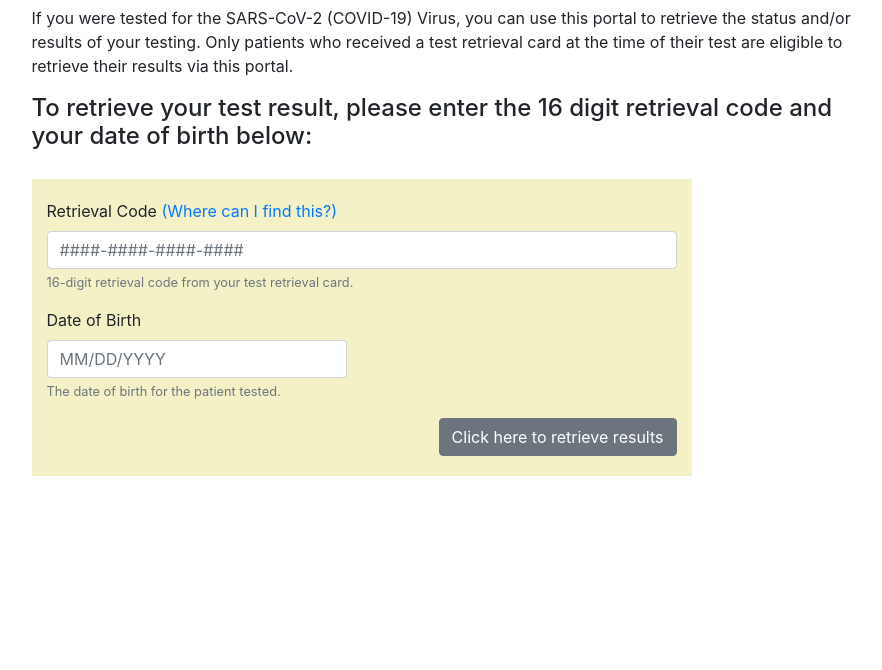
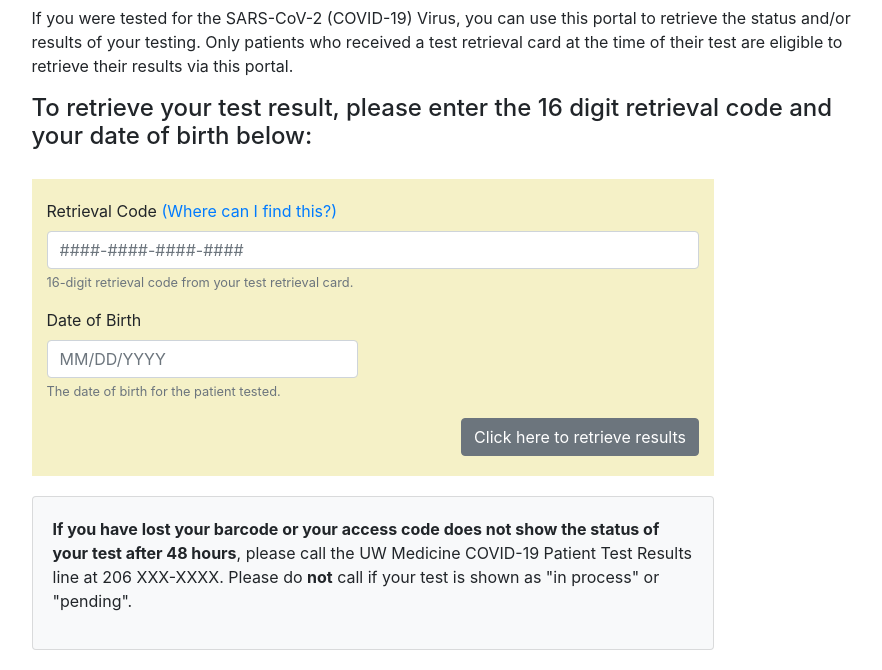
Before and after one commit to kamaal44/securelink, a Flask app: page / in a window 1280 px wide. Shown: the part 211-881 px from the top of the page, without its empty margins (196-1078 px from the left). Before the commit the page ends 687 px from the top, so only its background shows below. Run offline with Flask 2, Linux system fonts and the light colour scheme; some libraries are stand-ins or nearby versions.

Commit message:
add contact info for hotline + revamp css/html on index

```diff
--- a/static/css/main.css
+++ b/static/css/main.css
@@ -110,7 +110,7 @@ h1, h2, h3 {
 #form-card {
   display: inline-block;
   background-color: #f5f1c7;
-  width: 80%;
+  width: 100%;
   margin: 20px 0 20px 0;
   padding: 20px 0 20px 0;
 }
--- a/templates/index.html
+++ b/templates/index.html
@@ -5,6 +5,8 @@
         <p>
           If you were tested for the SARS-CoV-2 (COVID-19) Virus, you can use this portal to retrieve the status and/or results of your testing. Only patients who received a test retrieval card at the time of their test are eligible to retrieve their results via this portal.
         <h4>To retrieve your test result, please enter the 16 digit retrieval code and your date of birth below:</h4>
+        <div class='row'>
+          <div class='col-lg-10'>
             <div id="form-card">
               <form action="/result" method="post" id="submitform">
                 <div class="form-group col-md-12">
@@ -37,6 +39,15 @@
                   <button type="submit" class="btn btn-secondary float-right">Click here to retrieve results</button>
                 </div>
               </form>
+            </div>
+          </div>
+
+        </div>
+          <div class='row'>
+            <div class='col-lg-10'>
+              <div class='card card-body bg-light'>
+                <p><span class='font-weight-bold'>If you have lost your barcode or your access code does not show the status of your test after 48 hours</span>, please call the UW Medicine COVID-19 Patient Test Results line at 206 XXX-XXXX. Please do <b>not</b> call if your test is shown as "in process" or "pending".</p>
+            </div>
           </div>
         <script>
         $(document).ready(
--- a/templates/results.html
+++ b/templates/results.html
@@ -107,9 +107,7 @@
             </ul>
           </p>
           <h4 class="alert-heading">Whom should I contact if I think there is an error?</h4>
-          <p>
-
-          </p>
+          <p><span class='font-weight-bold'>If you have lost your barcode or your access code does not show the status of your test after 48 hours</span>, please call the UW Medicine COVID-19 Patient Test Results line at 206 XXX-XXXX. Please do <b>not</b> call if your test is shown as "in process" or "pending".</p>
         {% endif %}
 
       </div>
```
Lines whose indentation alone changed are shown as unchanged.
